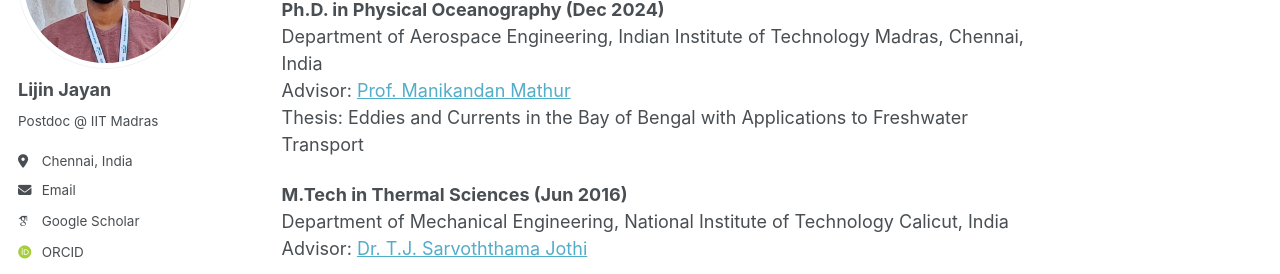
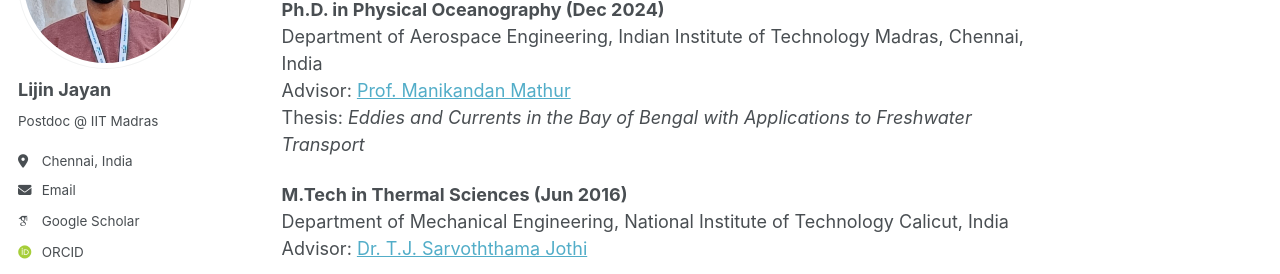
Before and after one commit to ljayan/ljayan.github.io, a Jekyll site: the page built from _education/education.md, in a window 1280 px wide. Shown: the part 200-474 px from the top of the page. Built offline with Jekyll 4.4.1, drawn with Linux system fonts in a browser that asks for light colours; some web fonts are replaced.

```diff
--- a/_education/education.md
+++ b/_education/education.md
@@ -3,10 +3,11 @@ title: 'Education'
 permalink: /education/
 ---
 
+
 **Ph.D. in Physical Oceanography (Dec 2024)**
 Department of Aerospace Engineering, Indian Institute of Technology Madras, Chennai, India
 Advisor: [Prof. Manikandan Mathur](https://scholar.google.co.in/citations?user=QbrM7-gAAAAJ&hl=en)
-Thesis: Eddies and Currents in the Bay of Bengal with Applications to Freshwater Transport
+Thesis: *Eddies and Currents in the Bay of Bengal with Applications to Freshwater Transport*
 
 **M.Tech in Thermal Sciences (Jun 2016)**
 Department of Mechanical Engineering, National Institute of Technology Calicut, India
```
